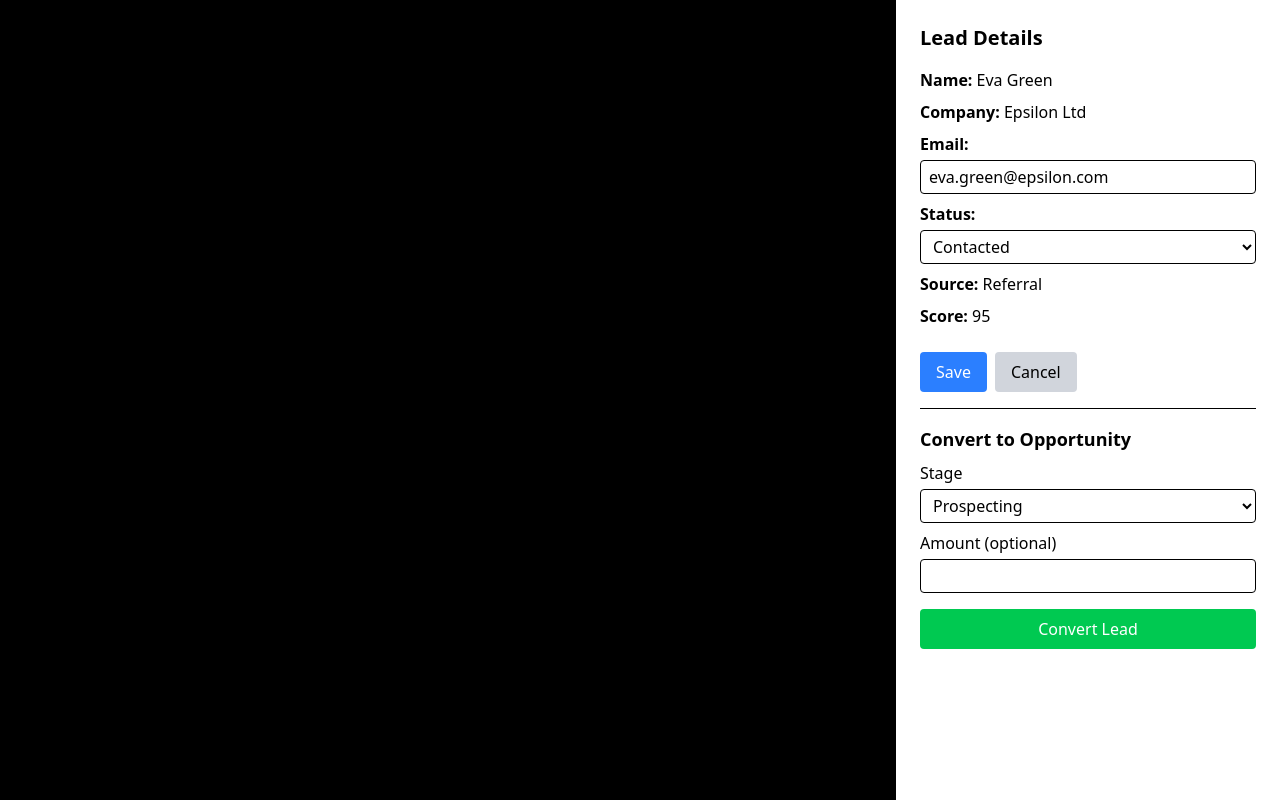
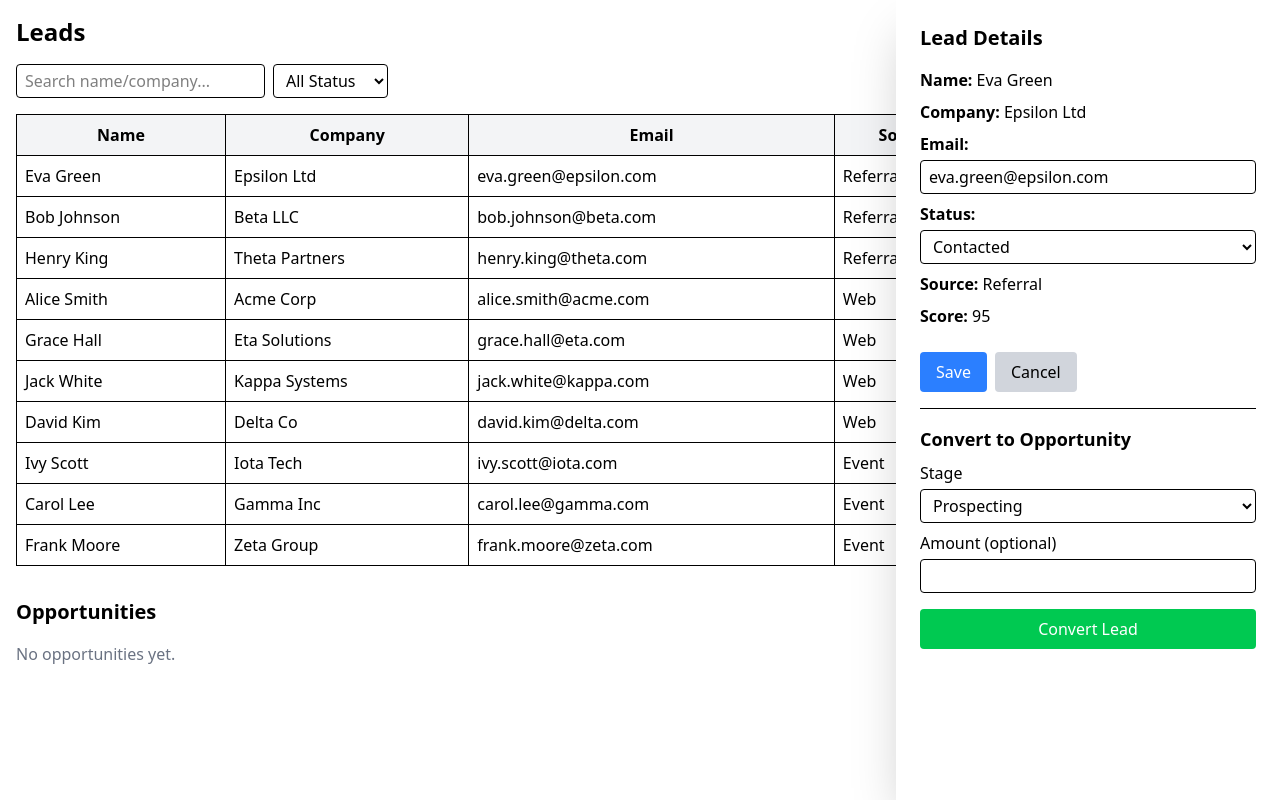
Before and after one commit to italofsan/lead-triage-app, a React (Vite) app: page / in a window 1280 px wide. Both pictures are taken after a click on the element 640 px from the left and 176 px from the top of the page. Built offline with nearby package versions, Linux system fonts and the light colour scheme.

Commit message:
Feat: Add transparency to SlideOverPanel component and add a close feature clicking outside it

```diff
--- a/src/components/SlideOverPanel.tsx
+++ b/src/components/SlideOverPanel.tsx
@@ -42,8 +42,14 @@ export const SlideOverPanel = ({
   setOpportunities,
 }: SlideOverPanelProps) => {
   return (
-    <div className='fixed inset-0 bg-black bg-opacity-30 flex justify-end z-50'>
-      <div className='bg-white w-96 h-full shadow-lg p-6 flex flex-col'>
+    <div
+      className='fixed inset-0 bg-transparent flex justify-end z-50'
+      onClick={handleCancel}
+    >
+      <div
+        className='bg-white w-96 h-full shadow-2xl p-6 flex flex-col'
+        onClick={(e) => e.stopPropagation()}
+      >
         <h2 className='text-xl font-bold mb-4'>Lead Details</h2>
         <div className='mb-2'>
           <strong>Name:</strong> {selectedLead?.name}
```
